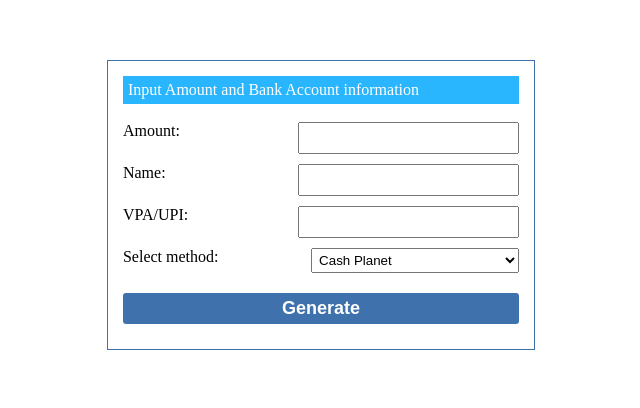
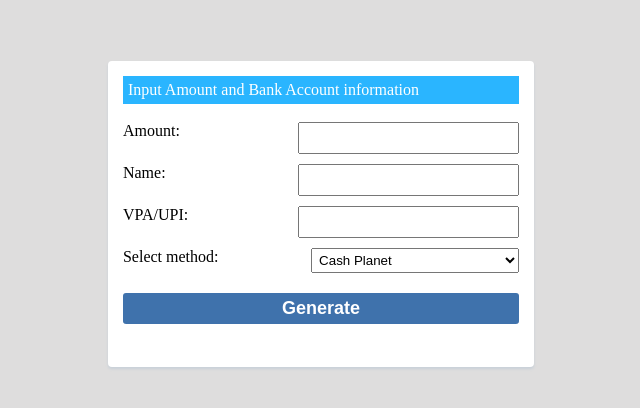
Before and after one commit to Ruman-Islam/Link-Frontend, a React (Create React App) app: page / in a window 1280 px wide. Shown: the part 186-594 px from the top of the page, without its empty margins (319-959 px from the left). Built offline with nearby package versions, Linux system fonts and the light colour scheme.

Commit message:
style changed

```diff
--- a/src/components/CopyButton.js
+++ b/src/components/CopyButton.js
@@ -14,7 +14,7 @@ const CopyButton = ({ url }) => {
         <CopyToClipboard text={url} onCopy={() => setStatus(true)}>
           <button>Copy</button>
         </CopyToClipboard>
-        {status && <p style={{ color: "red" }}> Copied!!!</p>}
+        {status && <p style={{ color: "red" }}> copied!!!</p>}
       </div>
     </div>
   );
--- a/src/styles/Home.css
+++ b/src/styles/Home.css
@@ -6,10 +6,14 @@
   flex-direction: column;
   justify-content: center;
   padding: 5px;
+  background-color: #dedddd;
 }
 
 .main-container {
   max-width: 430px;
+  background: white;
+  border-radius: 4px;
+  box-shadow: 0 2px 3px #c8d0d8;
 }
 .main-container input {
   padding: 5px;
@@ -30,7 +34,7 @@
   display: flex;
   flex-direction: column;
   padding: 15px;
-  border: 1px solid #3f72ac;
+  /* border: 1px solid #3f72ac; */
 }
 
 .input-box {
@@ -61,7 +65,7 @@
 
 .link-box {
   line-break: anywhere;
-  padding: 5px;
+  padding: 15px;
   /* border: 1px solid #3f72ac; */
 }
 .link-box a:first-child {
```
